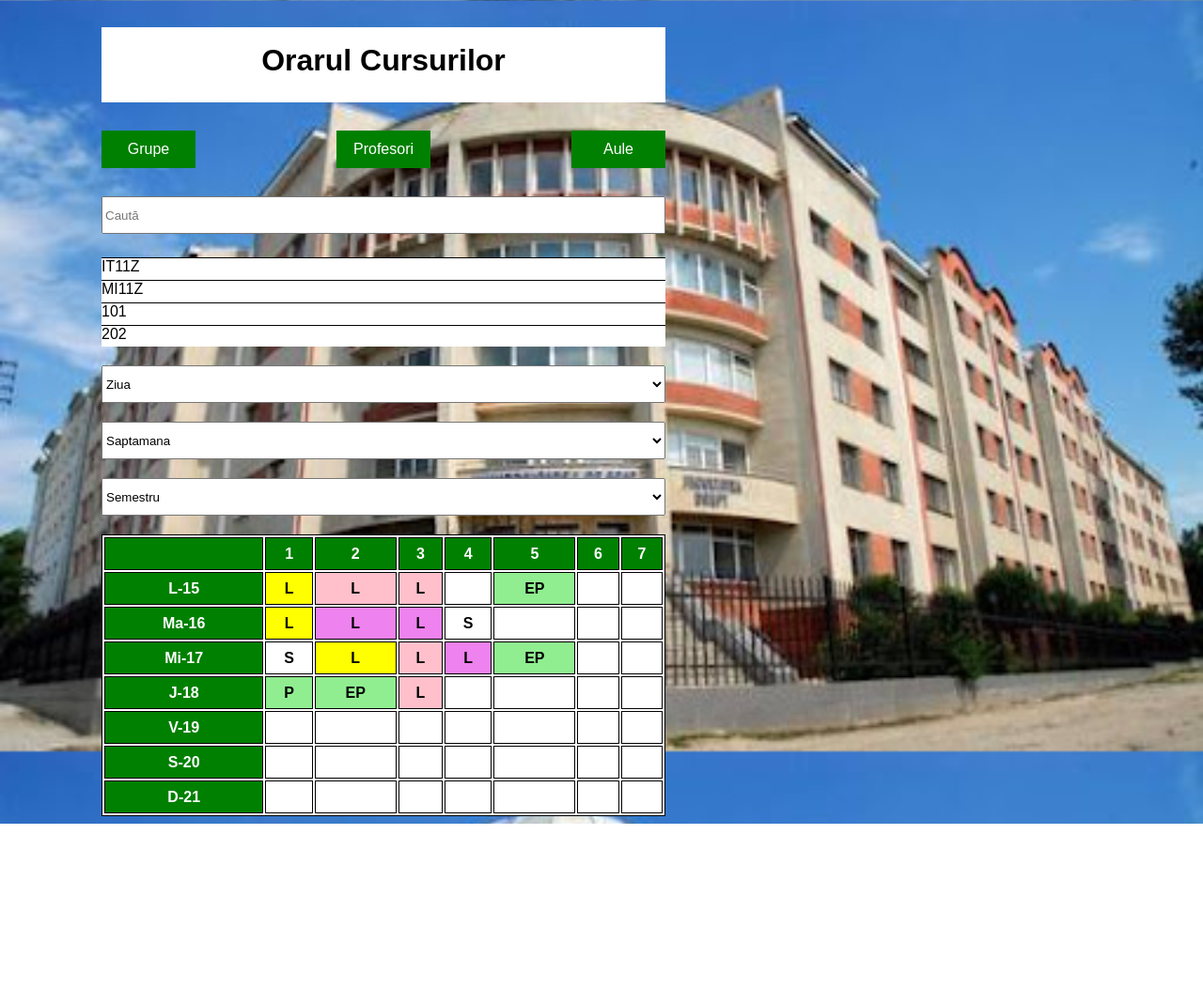
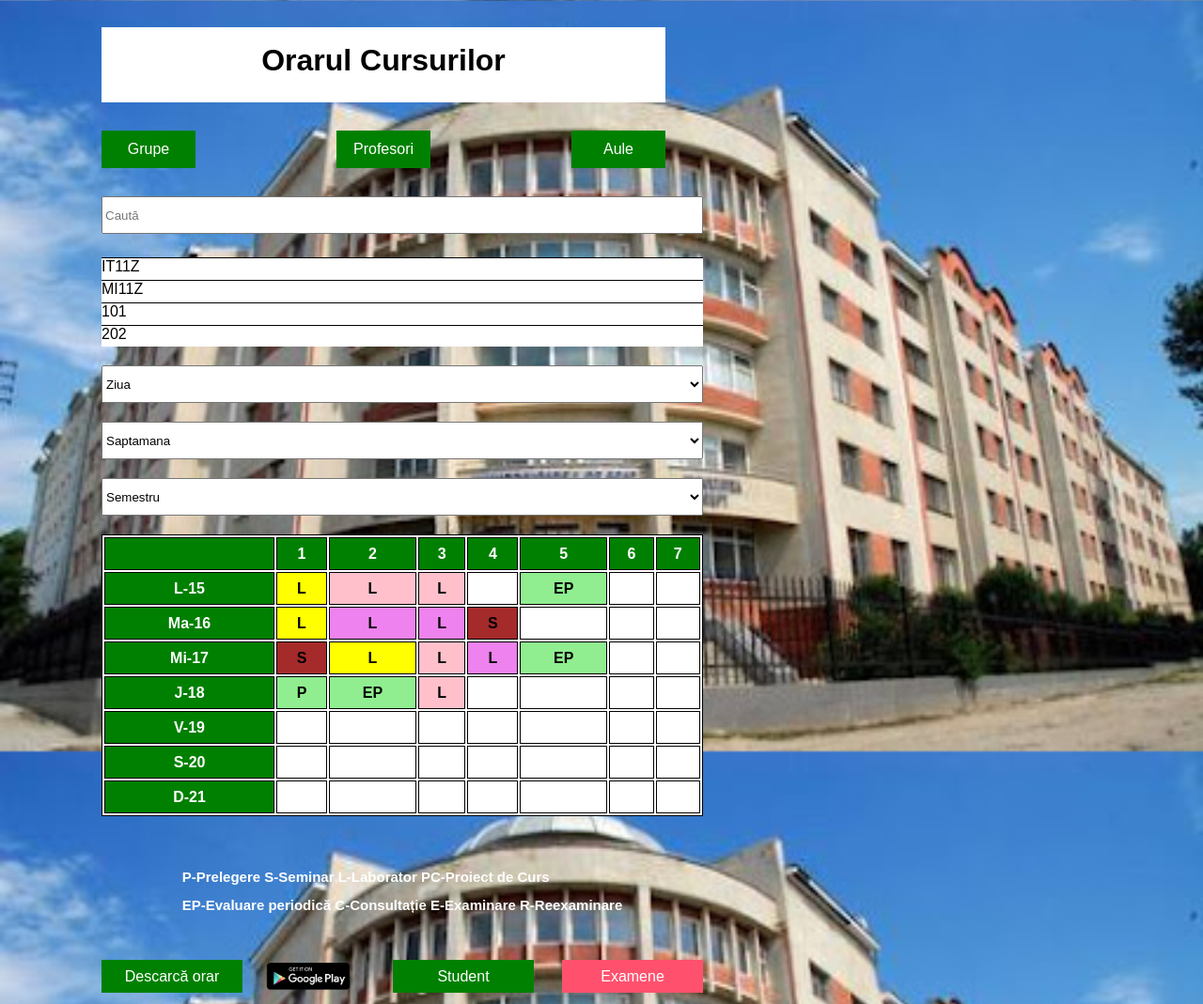
Before and after one commit to Tolea01/Orar-usarb, a plain HTML site: page index.html in a window 1280 px wide. Shown: the whole page at 94% size. Before the commit the page ends 877 px from the top, so only its background shows below. Drawn offline with Linux system fonts and the light colour scheme.

Commit message:
bottom info

```diff
--- a/index.html
+++ b/index.html
@@ -76,7 +76,7 @@
                         <th id="yellow">L</th>
                         <th id="violet">L</th>
                         <th id="violet">L</th>
-                        <th>S</th>
+                        <th id="brown">S</th>
                         <th></th>
                         <th></th>
                         <th></th>
@@ -84,7 +84,7 @@
 
                     <tr>
                         <th id="green"><a href="#">Mi-17</a></th>
-                        <th>S</th>
+                        <th id="brown">S</th>
                         <th id="yellow">L</th>
                         <th id="pink">L</th>
                         <th id="violet">L</th>
@@ -138,6 +138,20 @@
                     </tr>
 
                 </table>
+                <div class="bottom-info">
+                    <p>
+                    <h5>P-Prelegere S-Seminar L-Laborator PC-Proiect de Curs <br>EP-Evaluare periodică C-Consultație
+                        E-Examinare R-Reexaminare</h5>
+                    </p>
+                </div>
+                <div class="link">
+                    <a id="green" href="#">Descarcă orar</a>
+                    <a href="#"><img  src="img/google.png" alt=""></a>
+                    <a id="green" href="#">Student</a>
+                    <a id="pink" href="#">Examene</a>
+                </div>
+
+
             </div>
         </div>
 </body>
--- a/style.css
+++ b/style.css
@@ -131,3 +131,50 @@ th#pink{
 th#yellow{
     background-color: yellow;
 }
+
+th#brown{
+    background-color: brown;
+}
+
+.bottom-info{
+    display: grid;
+    grid-template-rows: 5px;
+    justify-content: center;
+}
+
+.bottom-info h5{
+    color: white;
+    font-size: 15px;
+    line-height: 30px;
+}
+
+.link{
+    display: grid;
+    grid-template-columns: 150px 100px 150px 150px;
+    grid-template-rows: 35px;
+    grid-column-gap: 30px;
+    justify-content: center;
+    margin-top: -35px;
+}
+
+.link img{
+    width: 100px;
+    height: 35px;
+    margin-left: -20px;
+    margin-top: px;
+}
+
+.link a{
+    text-decoration: none;
+    color: white;
+    text-align: center;
+    line-height: 35px;
+}
+
+.link a#green{
+    background-color: green;
+}
+
+.link a#pink{
+    background-color: rgb(255, 81, 110);
+}
```
Also changed, not shown: img/google.png (added).
